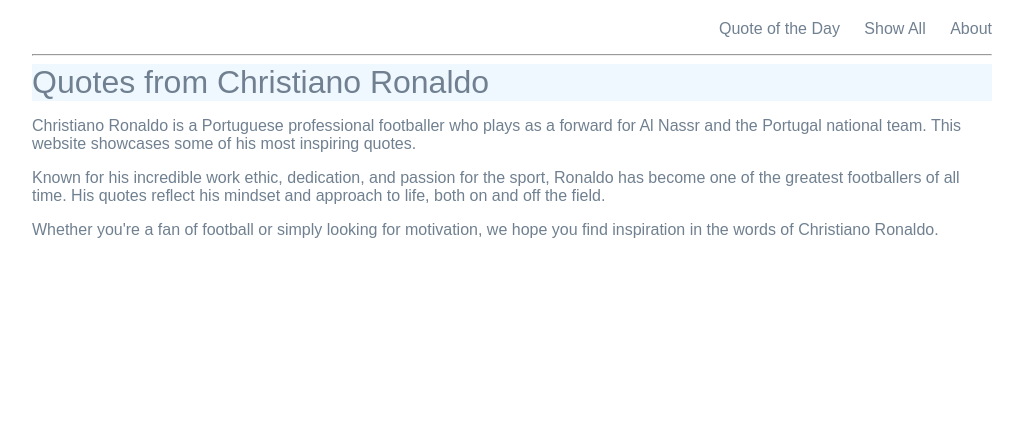
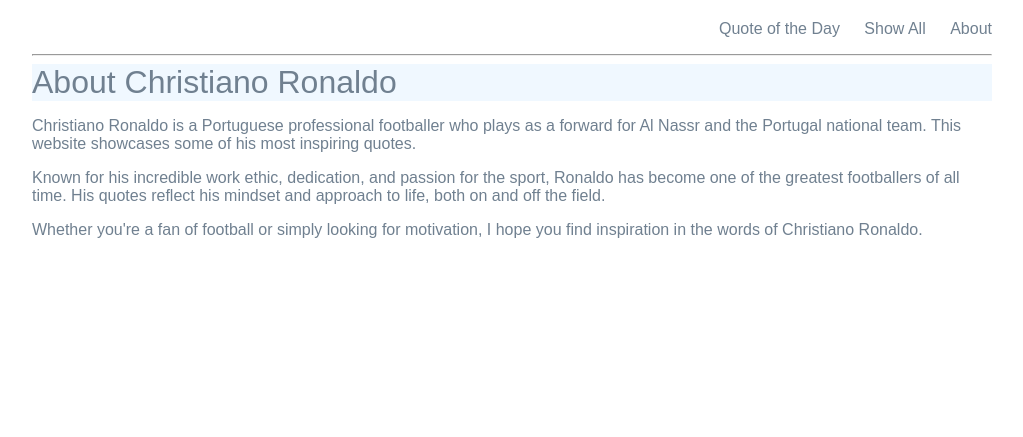
Before and after one commit to JerryBLT/cs412, a Django app: page /quotes/about/ in a window 1280 px wide. Shown: the top 437 px of the page, without its empty margins (128-1151 px from the left). Run offline with Django 5.2, Linux system fonts and the light colour scheme.

Commit message:
updated the heading of each page

```diff
--- a/quotes/templates/quotes/about.html
+++ b/quotes/templates/quotes/about.html
@@ -4,8 +4,9 @@
 {% extends "quotes/base.html" %}
 
 {% block content %}
+  <h1>About Christiano Ronaldo</h1>
   <p>Christiano Ronaldo is a Portuguese professional footballer who plays as a forward for Al Nassr and the Portugal national team. This website showcases some of his most inspiring quotes.</p>
   <p>Known for his incredible work ethic, dedication, and passion for the sport, Ronaldo has become one of the greatest footballers of all time. His quotes reflect his mindset and approach to life, both on and off the field.</p>
-  <p>Whether you're a fan of football or simply looking for motivation, we hope you find inspiration in the words of Christiano Ronaldo.</p>
+  <p>Whether you're a fan of football or simply looking for motivation, I hope you find inspiration in the words of Christiano Ronaldo.</p>
 
 {% endblock %}
--- a/quotes/templates/quotes/base.html
+++ b/quotes/templates/quotes/base.html
@@ -20,8 +20,6 @@ Description: The base.html template provides a common structure.
     </nav>
     <main>
         <hr/>
-        <h1>Quotes from Christiano Ronaldo</h1>
-
         <!-- for other templates to inherit this base template -->
         {% block content %}
 
--- a/quotes/templates/quotes/quote.html
+++ b/quotes/templates/quotes/quote.html
@@ -7,6 +7,7 @@
 {% block title %}Random Quote{% endblock %}
 
 {% block content %}
+  <h1>Quotes from Christiano Ronaldo</h1>
   <section class="card">
     <img class="portrait" src="{{ image }}" alt="Portrait">
     <blockquote class="quote">
--- a/quotes/templates/quotes/show_all.html
+++ b/quotes/templates/quotes/show_all.html
@@ -7,7 +7,7 @@
 
 {% block content %}
 
-    <strong>All Quotes and Images from Christiano Ronaldo</strong>
+    <H1>All Quotes and Images from Christiano Ronaldo</H1>
 
     {% for quote in quotes %}
         <p class="quote">"{{quote}}"</p>
```
